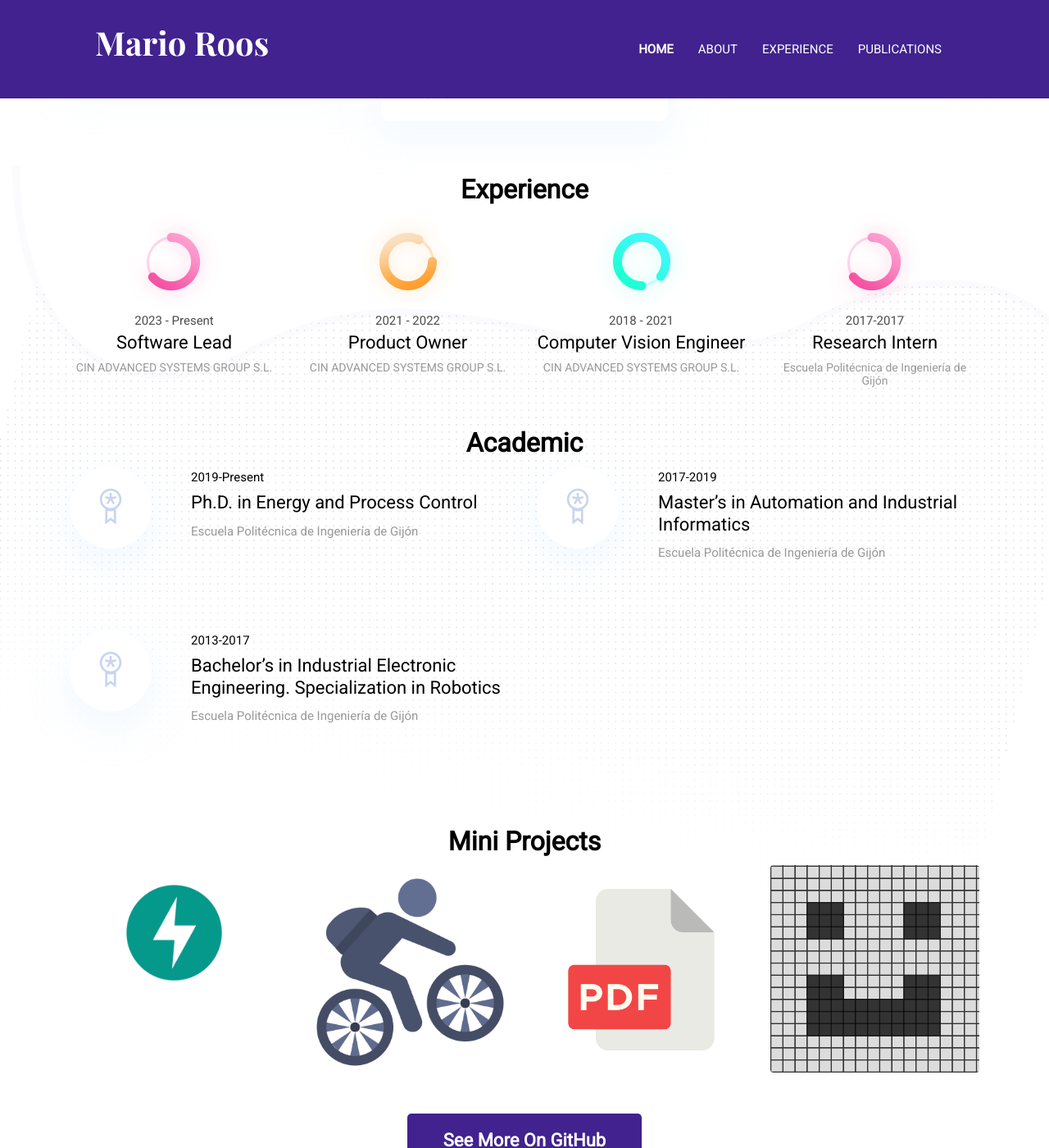
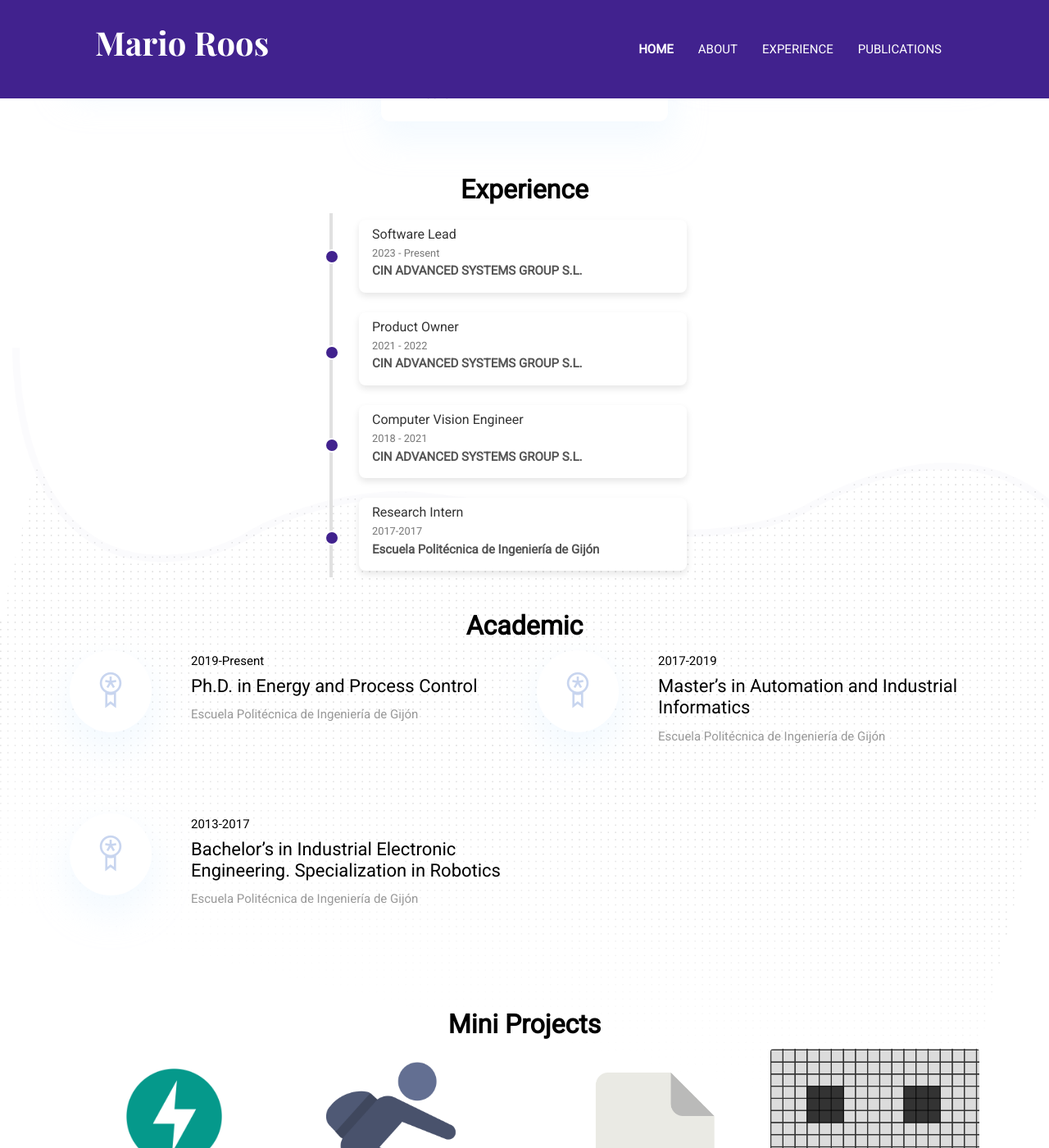
Before and after one commit to mariorht/me, a Jekyll site: the page built from index.html, in a window 1280 px wide and 1400 px high, scrolled down 1282 px. Shown: the whole window at 82% size. Built offline with Jekyll 4.4.1, drawn with Linux system fonts in a browser that asks for light colours.

Commit message:
convertida en línea temporal la parte de experiencia en home

```diff
--- a/_includes/experience-section.html
+++ b/_includes/experience-section.html
@@ -2,18 +2,24 @@
 <!-- experience -->
 <section class="section">
   <div class="container">
-    <div class="row justify-content-around">
+    <div class="row justify-content-center">
       <div class="col-lg-12 text-center">
         <h2 class="section-title">{{ site.data.settings.experience-title }}</h2>
       </div>
-      {% for experience in site.data.settings.experience %}
-      <div class="col-lg-3 col-md-4 text-center">
-        <img src="{{ site.baseurl }}/assets/images/experience/{{ experience.icon }}" alt="{{ site.data.settings.experience-title }} icon">
-        <p class="mb-0">{{ experience.date }}</p>
-        <h4>{{ experience.name }}</h4>
-        <h6 class="text-light">{{ experience.organization }}</h6>
+      <div class="col-lg-6">
+        <div class="timeline">
+          {% for experience in site.data.settings.experience %}
+          <div class="timeline-item">
+            <div class="timeline-marker"></div>
+            <div class="timeline-content">
+              <h4>{{ experience.name }}</h4>
+              <span class="date">{{ experience.date }}</span>
+              <p class="organization">{{ experience.organization }}</p>
+            </div>
+          </div>
+          {% endfor %}
+        </div>
       </div>
-      {% endfor %}
     </div>
   </div>
 </section>
--- a/assets/scss/style.scss
+++ b/assets/scss/style.scss
@@ -33,3 +33,5 @@ VERSION:	Versoin Number
 @import 'templates/about';
 
 @import 'templates/portfolio';
+
+@import 'templates/experience';
--- /dev/null
+++ b/assets/scss/templates/_experience.scss
@@ -0,0 +1,70 @@
+/* Timeline Container */
+.timeline {
+  position: relative;
+  padding: 0.5rem 0;
+  border-left: 4px solid #e0e0e0;
+  margin-left: 2rem;
+}
+
+.timeline-item {
+  position: relative;
+  margin-bottom: 1.5rem;
+  padding-left: 2rem;
+  display: flex;
+  align-items: center;
+}
+
+.timeline-marker {
+  position: absolute;
+  left: -0.65rem;
+  top: 10;
+  width: 18px;
+  height: 18px;
+  background-color: #41228e;
+  border-radius: 50%;
+  border: 2px solid #fff;
+  z-index: 1;
+}
+
+.timeline-content {
+  background-color: #fff;
+  padding: 0.5rem 1rem;
+  border-radius: 8px;
+  box-shadow: 0 4px 8px rgba(0, 0, 0, 0.1);
+  font-size: 0.9rem;
+  min-width: 400px; /* Reduce el tamaño de las tarjetas */
+}
+
+.timeline-content h4 {
+  margin: 0 0 0.3rem;
+  font-size: 1rem;
+  color: #333;
+}
+
+.timeline-content .date {
+  font-size: 0.8rem;
+  color: #777;
+}
+
+.timeline-content .organization {
+  font-weight: bold;
+  color: #555;
+  margin-bottom: 0.3rem;
+}
+
+/* Ajustar espaciado */
+.timeline-item:first-child .timeline-marker {
+  margin-top: 0;
+}
+
+.timeline {
+  margin-left: 2rem; /* Ajusta el margen de la línea temporal */
+}
+
+.timeline-item .timeline-marker {
+  margin-top: 0.5rem; /* Alineación precisa de los círculos */
+}
+
+.timeline-item:last-child {
+  margin-bottom: 0;
+}
```
